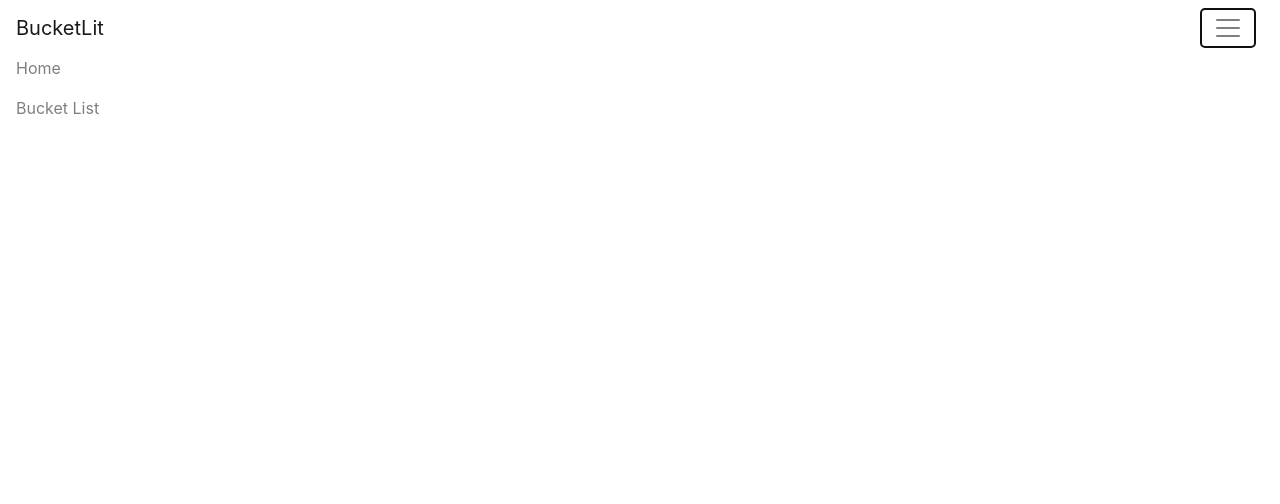
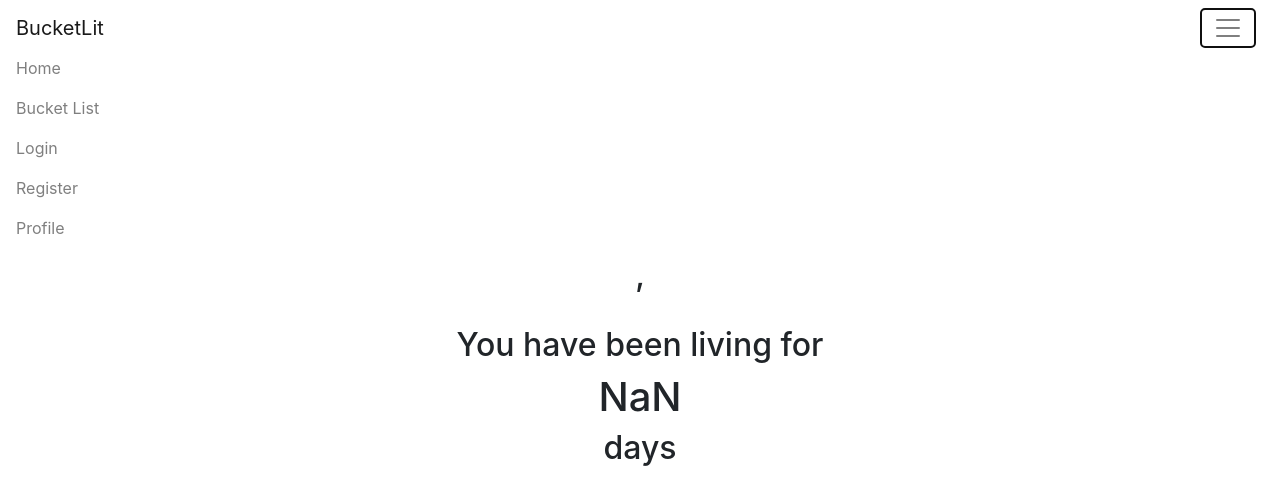
Before and after one commit to Yongggggg/bucketlit-frontend, a React (Create React App) app: page /profile in a window 1280 px wide. Both pictures are taken after a click on the button 1228 px from the left and 28 px from the top of the page. Shown: the top 504 px of the page. Built offline with nearby package versions, Linux system fonts and the light colour scheme.

Commit message:
Profile layout

```diff
--- a/package.json
+++ b/package.json
@@ -5,6 +5,7 @@
   "dependencies": {
     "axios": "^0.18.0",
     "bootstrap": "^4.3.1",
+    "moment": "^2.24.0",
     "react": "^16.8.6",
     "react-dom": "^16.8.6",
     "react-router-dom": "^5.0.0",
--- a/src/App.js
+++ b/src/App.js
@@ -6,6 +6,7 @@ import BucketList from './pages/BucketList';
 import { Route } from "react-router-dom";
 import Register from './pages/Register';
 import Login from './pages/Login';
+import Profile from './pages/Profile';
 
 function App() {
   return (
@@ -14,6 +15,7 @@ function App() {
       <Route path="/bucketlist/" component={BucketList} />
       <Route path="/register/" component={Register} />
       <Route path="/login/" component={Login} />
+      <Route path="/profile/" component={Profile} />
     </>
   );
 }
--- a/src/components/Navigation.js
+++ b/src/components/Navigation.js
@@ -30,6 +30,15 @@ export default class Navigation extends React.Component {
                             <NavItem>
                                 <NavLink href="/bucketlist/">Bucket List</NavLink>
                             </NavItem>
+                            <NavItem>
+                                <NavLink href="/login/">Login</NavLink>
+                            </NavItem>
+                            <NavItem>
+                                <NavLink href="/register/">Register</NavLink>
+                            </NavItem>
+                            <NavItem>
+                                <NavLink href="/profile/">Profile</NavLink>
+                            </NavItem>
                         </Nav>
                     </Collapse>
                 </Navbar>
--- /dev/null
+++ b/src/pages/Profile.js
@@ -0,0 +1,55 @@
+import React from 'react';
+import moment from 'moment';
+
+
+class Profile extends React.Component {
+    constructor(props) {
+        super(props);
+        this.state = {
+            lastName: localStorage.getItem('lastName'),
+            firstName: localStorage.getItem('firstName'),
+            dob: localStorage.getItem('dob'),
+            countdown: '',
+        };
+    }
+
+    componentDidMount() {
+        this.countdown();
+    }
+
+    countdown = () => {
+        let now = moment();
+        const end = moment(this.state.dob);
+        let countdown = now.diff(end, 'days')
+        this.setState({
+            countdown: countdown
+        })
+
+    }
+
+    handleSeconds = () => {
+        const timer = setInterval(() => {
+            this.setState({
+                countdown: this.state.countdown + 1
+            })
+        }, 1000)
+    }
+
+
+
+
+    render() {
+        return (
+            <div className="text-center">
+                <h2>{this.state.firstName} {this.state.lastName},</h2>
+                <br />
+                <h2>You have been living for</h2>
+                <h1>{this.state.countdown}</h1>
+                <h2>days</h2>
+            </div>
+        )
+
+    }
+}
+
+export default Profile;
```
Also changed, not shown: 1 other file (tests, documents, lock files or other folders).
